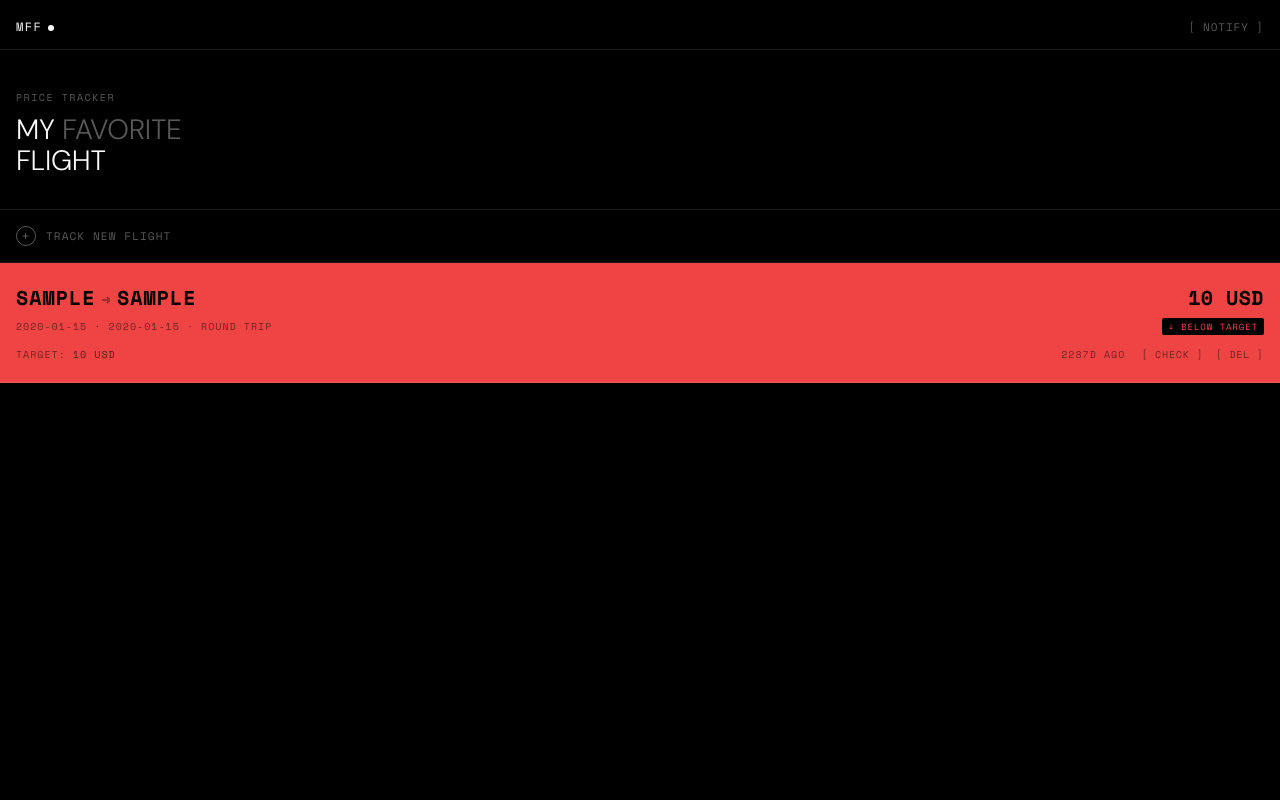
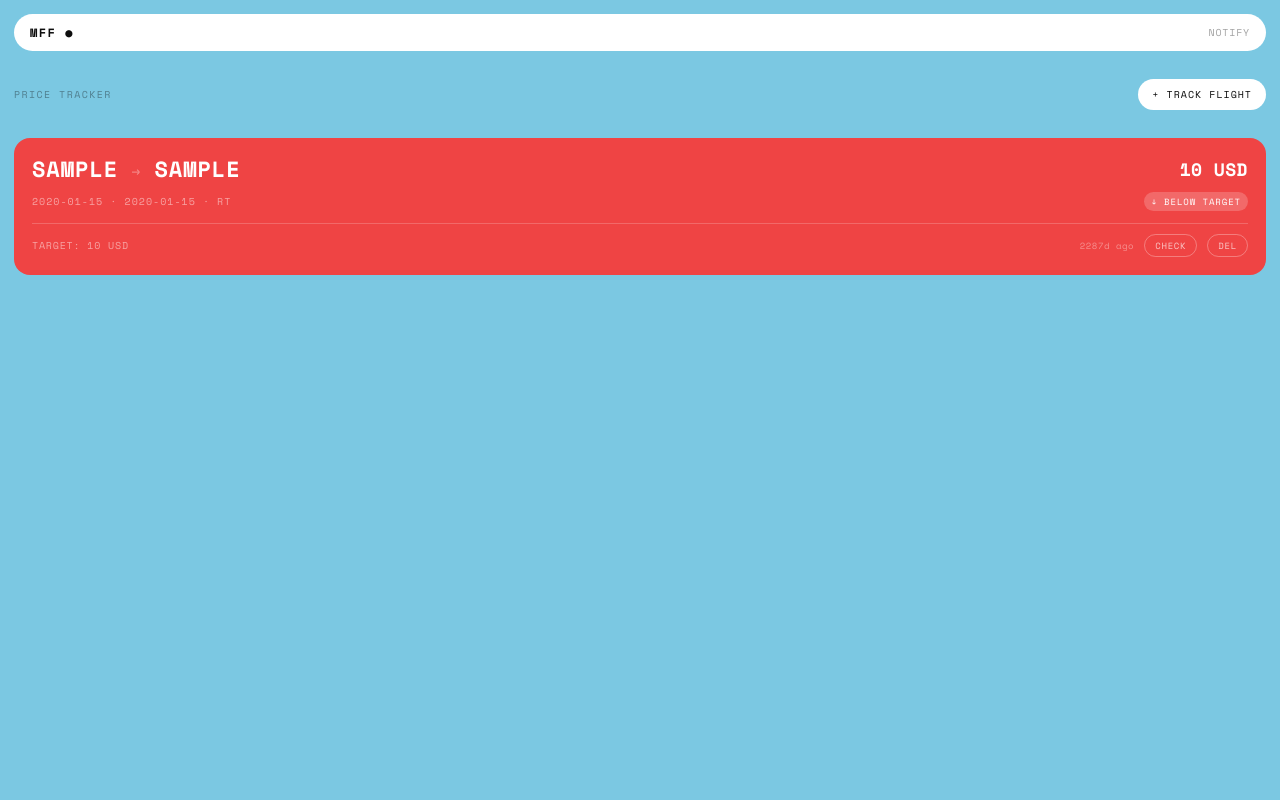
Before and after one commit to jordan840114/mff-app, a Flask app: page / in a window 1280 px wide. Run offline with Flask 3, Linux system fonts and the light colour scheme; tables that the repository leaves empty hold one stand-in row (values such as "Sample post").

Commit message:
Fix UI: sky blue background, white pill nav, SKYLRK-accurate design
Co-Authored-By: Claude Sonnet 4.6 <noreply@anthropic.com>

```diff
--- a/templates/index.html
+++ b/templates/index.html
@@ -3,72 +3,61 @@
 <head>
   <meta charset="UTF-8" />
   <meta name="viewport" content="width=device-width, initial-scale=1.0, viewport-fit=cover" />
-  <meta name="theme-color" content="#000000" />
+  <meta name="theme-color" content="#7bc8e2" />
   <meta name="apple-mobile-web-app-capable" content="yes" />
-  <meta name="apple-mobile-web-app-status-bar-style" content="black" />
+  <meta name="apple-mobile-web-app-status-bar-style" content="default" />
   <meta name="apple-mobile-web-app-title" content="MFF" />
   <link rel="manifest" href="/static/manifest.json" />
   <link rel="apple-touch-icon" href="/static/icon-192.png" />
   <link rel="preconnect" href="https://fonts.googleapis.com" />
   <link rel="preconnect" href="https://fonts.gstatic.com" crossorigin />
-  <link href="https://fonts.googleapis.com/css2?family=Space+Mono:wght@400;700&family=DM+Sans:wght@300;400;500&display=swap" rel="stylesheet" />
+  <link href="https://fonts.googleapis.com/css2?family=Space+Mono:wght@400;700&display=swap" rel="stylesheet" />
   <title>MFF</title>
   <style>
     *, *::before, *::after { box-sizing: border-box; margin: 0; padding: 0; }
 
     :root {
-      --bg: #000000;
-      --fg: #fbfbfb;
-      --dim: rgba(251,251,251,0.35);
-      --line: rgba(251,251,251,0.1);
+      --sky: #7bc8e2;
+      --white: #ffffff;
+      --black: #0d0d0d;
+      --dim: rgba(13,13,13,0.38);
+      --line: rgba(13,13,13,0.1);
       --alert: #EF4444;
     }
 
     html, body {
-      background: var(--bg);
-      color: var(--fg);
-      font-family: 'DM Sans', -apple-system, sans-serif;
-      font-size: 13px;
-      letter-spacing: 0.04em;
+      background: var(--sky);
+      color: var(--black);
+      font-family: 'Space Mono', monospace;
+      font-size: 11px;
+      letter-spacing: 0.06em;
       min-height: 100vh;
       -webkit-font-smoothing: antialiased;
     }
 
-    /* ── NAV ── */
+    /* ── NAV PILL ── */
+    .nav-wrap {
+      padding: 14px 14px 0;
+      position: sticky;
+      top: 0;
+      z-index: 50;
+    }
+
     nav {
+      background: var(--white);
+      border-radius: 100px;
       display: flex;
       align-items: center;
       justify-content: space-between;
-      padding: 18px 16px 14px;
-      border-bottom: 1px solid var(--line);
-      position: sticky;
-      top: 0;
-      z-index: 50;
-      background: var(--bg);
+      padding: 10px 16px;
     }
 
     .nav-logo {
-      font-family: 'Space Mono', monospace;
       font-size: 12px;
+      font-weight: 700;
       letter-spacing: 0.12em;
-      color: var(--fg);
       text-transform: uppercase;
-    }
-
-    .nav-logo span {
-      display: inline-block;
-      width: 6px;
-      height: 6px;
-      background: var(--fg);
-      border-radius: 50%;
-      margin-left: 6px;
-      vertical-align: middle;
-    }
-
-    .nav-actions {
-      display: flex;
-      align-items: center;
-      gap: 16px;
+      color: var(--black);
     }
 
     .notif-btn {
@@ -76,7 +65,7 @@
       border: none;
       color: var(--dim);
       font-family: 'Space Mono', monospace;
-      font-size: 11px;
+      font-size: 10px;
       letter-spacing: 0.08em;
       text-transform: uppercase;
       cursor: pointer;
@@ -84,221 +73,181 @@
       transition: color 0.2s;
     }
 
-    .notif-btn.active { color: var(--fg); }
-    .notif-btn:hover { color: var(--fg); }
+    .notif-btn.active { color: var(--black); }
 
-    /* ── HEADER ── */
-    header {
-      padding: 40px 16px 32px;
-      border-bottom: 1px solid var(--line);
+    /* ── PAGE CONTENT ── */
+    main {
+      padding: 28px 14px;
     }
 
-    .header-label {
-      font-family: 'Space Mono', monospace;
-      font-size: 10px;
-      letter-spacing: 0.15em;
-      text-transform: uppercase;
-      color: var(--dim);
-      margin-bottom: 10px;
+    /* ── ADD ROW ── */
+    .add-row {
+      display: flex;
+      justify-content: space-between;
+      align-items: center;
+      margin-bottom: 28px;
     }
 
-    .header-title {
-      font-family: 'DM Sans', sans-serif;
-      font-size: 28px;
-      font-weight: 300;
-      letter-spacing: -0.01em;
-      line-height: 1.1;
+    .page-label {
+      font-size: 10px;
+      letter-spacing: 0.14em;
       text-transform: uppercase;
-      color: var(--fg);
-    }
-
-    .header-title em {
-      font-style: normal;
       color: var(--dim);
     }
 
-    /* ── ADD BUTTON ── */
-    .add-bar {
-      padding: 0 16px;
-      border-bottom: 1px solid var(--line);
+    .add-btn {
+      background: var(--white);
+      border: none;
+      border-radius: 100px;
+      font-family: 'Space Mono', monospace;
+      font-size: 10px;
+      letter-spacing: 0.1em;
+      text-transform: uppercase;
+      color: var(--black);
+      padding: 8px 14px;
+      cursor: pointer;
+      transition: opacity 0.2s;
+      display: flex;
+      align-items: center;
+      gap: 6px;
     }
 
-    .add-btn {
-      display: flex;
-      align-items: center;
-      width: 100%;
-      padding: 16px 0;
-      background: none;
-      border: none;
+    .add-btn:active { opacity: 0.7; }
+
+    /* ── EMPTY STATE ── */
+    .empty-state {
+      padding: 60px 0;
+      text-align: center;
+      font-size: 10px;
+      letter-spacing: 0.12em;
+      text-transform: uppercase;
       color: var(--dim);
-      font-family: 'Space Mono', monospace;
-      font-size: 11px;
-      letter-spacing: 0.1em;
-      text-transform: uppercase;
-      cursor: pointer;
-      gap: 10px;
-      transition: color 0.2s;
-    }
-
-    .add-btn:hover, .add-btn:active { color: var(--fg); }
-
-    .add-btn-icon {
-      width: 20px;
-      height: 20px;
-      border: 1px solid currentColor;
-      border-radius: 50%;
-      display: flex;
-      align-items: center;
-      justify-content: center;
-      font-size: 14px;
-      line-height: 1;
-      flex-shrink: 0;
-    }
-
-    /* ── FLIGHT LIST ── */
-    #flight-list { }
-
-    .empty-state {
-      padding: 60px 16px;
-      text-align: center;
-      color: var(--dim);
-      font-family: 'Space Mono', monospace;
-      font-size: 11px;
-      letter-spacing: 0.1em;
-      text-transform: uppercase;
-      line-height: 2;
+      line-height: 2.4;
     }
 
     /* ── FLIGHT ITEM ── */
     .flight-item {
-      padding: 20px 16px;
-      border-bottom: 1px solid var(--line);
-      position: relative;
+      background: var(--white);
+      border-radius: 16px;
+      padding: 18px;
+      margin-bottom: 10px;
+      transition: opacity 0.2s;
     }
 
     .flight-item.alerted {
       background: var(--alert);
+      color: var(--white);
     }
 
-    .flight-row-top {
+    .flight-top {
       display: flex;
-      align-items: baseline;
+      align-items: center;
       justify-content: space-between;
-      margin-bottom: 6px;
+      margin-bottom: 10px;
     }
 
     .flight-route {
-      font-family: 'Space Mono', monospace;
-      font-size: 20px;
+      font-size: 22px;
       font-weight: 700;
-      letter-spacing: 0.05em;
+      letter-spacing: 0.04em;
       text-transform: uppercase;
       line-height: 1;
     }
 
-    .flight-item.alerted .flight-route { color: #000; }
-
-    .flight-arrow {
-      color: var(--dim);
-      margin: 0 6px;
+    .flight-route .arrow {
       font-size: 14px;
+      font-weight: 400;
+      opacity: 0.4;
+      margin: 0 4px;
     }
 
-    .flight-item.alerted .flight-arrow { color: rgba(0,0,0,0.4); }
-
-    .flight-price-current {
-      font-family: 'Space Mono', monospace;
-      font-size: 20px;
+    .flight-price {
+      font-size: 18px;
       font-weight: 700;
       letter-spacing: 0.02em;
+      text-align: right;
     }
 
-    .flight-item.alerted .flight-price-current { color: #000; }
-
-    .flight-row-mid {
+    .flight-mid {
       display: flex;
       align-items: center;
       justify-content: space-between;
       margin-bottom: 12px;
     }
 
-    .flight-meta {
-      font-family: 'Space Mono', monospace;
+    .flight-date {
       font-size: 10px;
       letter-spacing: 0.1em;
       text-transform: uppercase;
-      color: var(--dim);
+      opacity: 0.5;
     }
 
-    .flight-item.alerted .flight-meta { color: rgba(0,0,0,0.5); }
+    .alert-badge {
+      font-size: 9px;
+      letter-spacing: 0.1em;
+      text-transform: uppercase;
+      background: rgba(255,255,255,0.2);
+      padding: 3px 7px;
+      border-radius: 100px;
+    }
 
-    .flight-target-row {
+    .flight-bottom {
       display: flex;
       align-items: center;
       justify-content: space-between;
+      padding-top: 10px;
+      border-top: 1px solid rgba(13,13,13,0.08);
     }
 
-    .flight-target-label {
-      font-family: 'Space Mono', monospace;
-      font-size: 10px;
-      letter-spacing: 0.1em;
-      text-transform: uppercase;
-      color: var(--dim);
+    .flight-item.alerted .flight-bottom {
+      border-top-color: rgba(255,255,255,0.2);
     }
 
-    .flight-item.alerted .flight-target-label { color: rgba(0,0,0,0.5); }
-
-    .flight-target-value {
-      font-family: 'Space Mono', monospace;
+    .flight-target {
       font-size: 10px;
-      letter-spacing: 0.1em;
-      color: var(--dim);
+      letter-spacing: 0.08em;
+      text-transform: uppercase;
+      opacity: 0.5;
     }
-
-    .flight-item.alerted .flight-target-value { color: rgba(0,0,0,0.6); }
 
     .flight-actions {
       display: flex;
       align-items: center;
-      gap: 12px;
+      gap: 10px;
     }
 
-    .btn-check, .btn-delete {
+    .btn-sm {
       background: none;
-      border: none;
+      border: 1px solid rgba(13,13,13,0.15);
+      border-radius: 100px;
       font-family: 'Space Mono', monospace;
-      font-size: 10px;
+      font-size: 9px;
       letter-spacing: 0.08em;
       text-transform: uppercase;
+      color: var(--dim);
+      padding: 4px 10px;
       cursor: pointer;
-      padding: 0;
-      transition: opacity 0.2s;
+      transition: all 0.2s;
     }
 
-    .btn-check { color: var(--dim); }
-    .btn-delete { color: var(--dim); }
-    .flight-item.alerted .btn-check,
-    .flight-item.alerted .btn-delete { color: rgba(0,0,0,0.5); }
-    .btn-check:hover, .btn-delete:hover { opacity: 1; color: var(--fg); }
-    .flight-item.alerted .btn-check:hover,
-    .flight-item.alerted .btn-delete:hover { color: #000; opacity: 0.8; }
+    .flight-item.alerted .btn-sm {
+      border-color: rgba(255,255,255,0.3);
+      color: rgba(255,255,255,0.7);
+    }
 
-    .alert-badge {
-      font-family: 'Space Mono', monospace;
+    .btn-sm:active { opacity: 0.6; }
+
+    .checked-time {
       font-size: 9px;
-      letter-spacing: 0.1em;
-      text-transform: uppercase;
-      background: #000;
-      color: var(--alert);
-      padding: 2px 6px;
-      border-radius: 2px;
+      letter-spacing: 0.06em;
+      opacity: 0.4;
     }
 
     /* ── BOTTOM SHEET ── */
     .sheet-overlay {
       position: fixed;
       inset: 0;
-      background: rgba(0,0,0,0.7);
+      background: rgba(0,0,0,0.35);
       z-index: 100;
       opacity: 0;
       pointer-events: none;
@@ -451,53 +398,33 @@
       transform: translateX(-50%) translateY(0);
     }
 
-    .loading-bar {
-      height: 1px;
-      background: var(--line);
-      position: relative;
-      overflow: hidden;
+    .spin {
+      display: inline-block;
+      animation: spin 0.8s linear infinite;
     }
 
-    .loading-bar::after {
-      content: '';
-      position: absolute;
-      left: -100%;
-      top: 0;
-      width: 100%;
-      height: 100%;
-      background: var(--fg);
-      animation: load 1.2s ease infinite;
-    }
-
-    @keyframes load {
-      to { left: 100%; }
-    }
+    @keyframes spin { to { transform: rotate(360deg); } }
   </style>
 </head>
 <body>
 
+<div class="nav-wrap">
   <nav>
-  <div class="nav-logo">MFF<span></span></div>
-  <div class="nav-actions">
-    <button class="notif-btn" id="notif-btn">[ Notify ]</button>
+    <div class="nav-logo">MFF ●</div>
+    <button class="notif-btn" id="notif-btn">Notify</button>
+  </nav>
 </div>
-</nav>
 
-<header>
-  <div class="header-label">Price Tracker</div>
-  <div class="header-title">My <em>Favorite</em><br>Flight</div>
-</header>
-
-<div class="add-bar">
-  <button class="add-btn" id="open-sheet-btn">
-    <span class="add-btn-icon">+</span>
-    Track New Flight
-  </button>
+<main>
+  <div class="add-row">
+    <span class="page-label">Price Tracker</span>
+    <button class="add-btn" id="open-sheet-btn">+ Track Flight</button>
   </div>
 
   <div id="flight-list">
     <div class="empty-state">No flights tracked.<br>Add one above.</div>
   </div>
+</main>
 
 <!-- Bottom Sheet -->
 <div class="sheet-overlay" id="overlay"></div>
@@ -550,17 +477,13 @@
   <button class="submit-btn" id="submit-btn">Add Flight</button>
 </div>
 
-<!-- Toast -->
 <div class="toast" id="toast"></div>
 
 <script>
   const VAPID_PUBLIC_KEY = "{{ vapid_public_key }}";
 
-  // ── Sheet ──
   const overlay = document.getElementById('overlay');
   const sheet = document.getElementById('sheet');
-  const openBtn = document.getElementById('open-sheet-btn');
-  const closeBtn = document.getElementById('close-sheet-btn');
 
   function openSheet() {
     sheet.classList.add('open');
@@ -574,11 +497,10 @@
     document.body.style.overflow = '';
   }
 
-  openBtn.addEventListener('click', openSheet);
-  closeBtn.addEventListener('click', closeSheet);
+  document.getElementById('open-sheet-btn').addEventListener('click', openSheet);
+  document.getElementById('close-sheet-btn').addEventListener('click', closeSheet);
   overlay.addEventListener('click', closeSheet);
 
-  // ── Toast ──
   function showToast(msg, duration = 2500) {
     const t = document.getElementById('toast');
     t.textContent = msg;
@@ -586,19 +508,13 @@
     setTimeout(() => t.classList.remove('show'), duration);
   }
 
-  // ── Format helpers ──
   function fmtPrice(price, currency) {
     if (price == null) return '—';
     return price.toLocaleString() + ' ' + currency;
   }
 
-  function fmtDate(str) {
-    if (!str) return '';
-    return str;
-  }
-
   function timeSince(str) {
-    if (!str) return 'Never checked';
+    if (!str) return 'Not checked';
     const diff = Date.now() - new Date(str + 'Z').getTime();
     const h = Math.floor(diff / 3600000);
     if (h < 1) return 'Just now';
@@ -618,56 +533,44 @@
       const alerted = f.current_price && f.current_price <= f.target_price;
       const cls = alerted ? 'flight-item alerted' : 'flight-item';
       const currentDisplay = f.current_price ? fmtPrice(f.current_price, f.currency) : '—';
-      const tripType = f.return_date ? 'Round Trip' : 'One Way';
+      const tripLabel = f.return_date ? 'RT' : 'OW';
       return `
         <div class="${cls}" data-id="${f.id}">
-          <div class="flight-row-top">
+          <div class="flight-top">
             <div class="flight-route">
-              ${f.origin}<span class="flight-arrow">→</span>${f.destination}
+              ${f.origin}<span class="arrow"> → </span>${f.destination}
             </div>
-            <div class="flight-price-current">${currentDisplay}</div>
+            <div class="flight-price">${currentDisplay}</div>
           </div>
-          <div class="flight-row-mid">
-            <div class="flight-meta">${fmtDate(f.departure_date)}${f.return_date ? ' · ' + fmtDate(f.return_date) : ''} · ${tripType}</div>
+          <div class="flight-mid">
+            <div class="flight-date">${f.departure_date}${f.return_date ? ' · ' + f.return_date : ''} · ${tripLabel}</div>
             ${alerted ? '<span class="alert-badge">↓ Below Target</span>' : ''}
           </div>
-          <div class="flight-target-row">
-            <div class="flight-target-label">Target: <span class="flight-target-value">${fmtPrice(f.target_price, f.currency)}</span></div>
+          <div class="flight-bottom">
+            <div class="flight-target">Target: ${fmtPrice(f.target_price, f.currency)}</div>
             <div class="flight-actions">
-              <span class="flight-meta" style="margin-right:4px">${timeSince(f.last_checked)}</span>
-              <button class="btn-check" onclick="checkFlight(${f.id})">[ Check ]</button>
-              <button class="btn-delete" onclick="deleteFlight(${f.id})">[ Del ]</button>
+              <span class="checked-time">${timeSince(f.last_checked)}</span>
+              <button class="btn-sm" onclick="checkFlight(${f.id})">Check</button>
+              <button class="btn-sm" onclick="deleteFlight(${f.id})">Del</button>
             </div>
           </div>
         </div>`;
     }).join('');
   }
 
-  // ── API calls ──
   async function loadFlights() {
     try {
       const r = await fetch('/api/flights');
-      const data = await r.json();
-      renderFlights(data);
-    } catch (e) {
-      showToast('Load failed');
-    }
+      renderFlights(await r.json());
+    } catch (e) { showToast('Load failed'); }
   }
 
   async function checkFlight(id) {
-    const el = document.querySelector(`[data-id="${id}"]`);
-    if (el) {
-      const orig = el.innerHTML;
-      el.innerHTML = '<div class="loading-bar"></div>';
-      el.style.padding = '0';
-    }
     try {
       const r = await fetch(`/api/flights/${id}/check`, { method: 'POST' });
       if (!r.ok) throw new Error();
       showToast('Updated');
-    } catch (e) {
-      showToast('Check failed');
-    }
+    } catch (e) { showToast('Check failed'); }
     await loadFlights();
   }
 
@@ -707,21 +607,15 @@
       if (!r.ok) throw new Error();
       closeSheet();
       showToast('Flight added');
-      document.getElementById('origin').value = '';
-      document.getElementById('destination').value = '';
-      document.getElementById('departure_date').value = '';
-      document.getElementById('return_date').value = '';
-      document.getElementById('target_price').value = '';
+      ['origin','destination','departure_date','return_date','target_price'].forEach(id => document.getElementById(id).value = '');
       await loadFlights();
-    } catch (e) {
-      showToast('Failed to add flight');
-    } finally {
+    } catch (e) { showToast('Failed to add'); }
+    finally {
       btn.disabled = false;
       btn.textContent = 'Add Flight';
     }
   });
 
-  // ── Push notifications ──
   const notifBtn = document.getElementById('notif-btn');
   let pushSub = null;
 
```
Also changed, not shown: other parts of templates/index.html (+41 -47 lines), static/manifest.json. Lines whose indentation alone changed are shown as unchanged.
